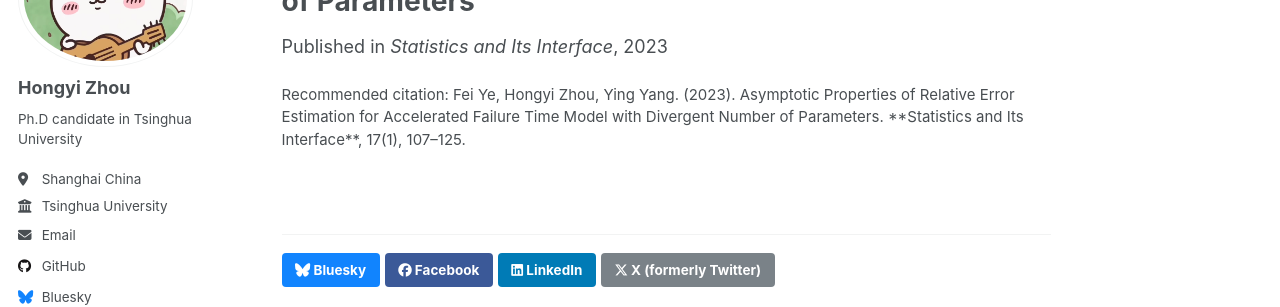
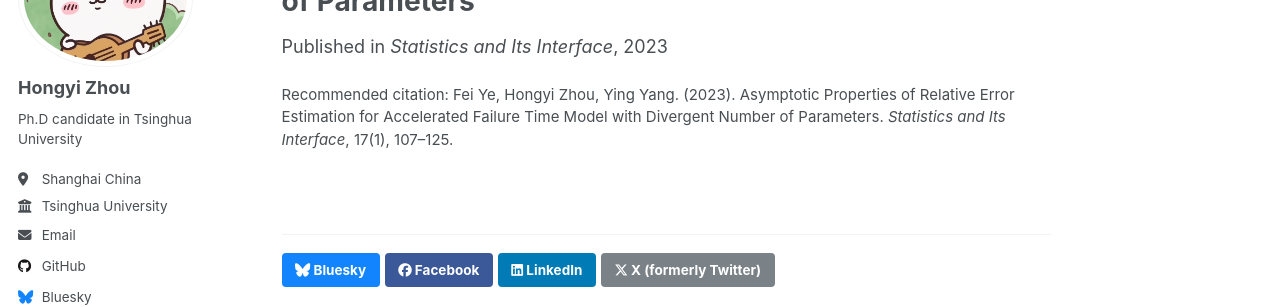
Before and after one commit to Hong-yiZhou/hong-yiZhou.github.io, a Jekyll site: the page built from _publications/2023-12-01-RelativeError.md, in a window 1280 px wide and 950 px high. Shown: the part 168-475 px from the top of the window. Built offline with Jekyll 4.4.1, drawn with Linux system fonts in a browser that asks for light colours; a script that is not in the unit is left out.

```diff
--- a/_publications/2023-12-01-RelativeError.md
+++ b/_publications/2023-12-01-RelativeError.md
@@ -4,5 +4,5 @@ collection: publications
 permalink: /publication/relative-error-aft
 date: 2023-01-01
 venue: "Statistics and Its Interface"
-citation: "Fei Ye, Hongyi Zhou, Ying Yang. (2023). Asymptotic Properties of Relative Error Estimation for Accelerated Failure Time Model with Divergent Number of Parameters. **Statistics and Its Interface**, 17(1), 107–125."
+citation: "Fei Ye, Hongyi Zhou, Ying Yang. (2023). Asymptotic Properties of Relative Error Estimation for Accelerated Failure Time Model with Divergent Number of Parameters. <i>Statistics and Its Interface</i>, 17(1), 107–125."
 ---
```
